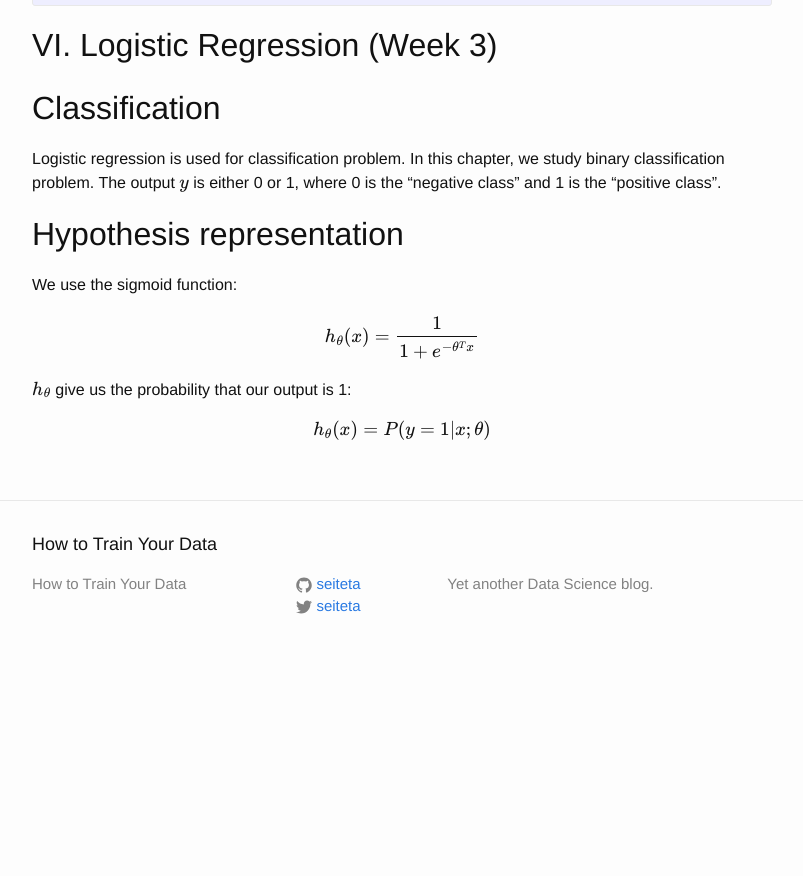
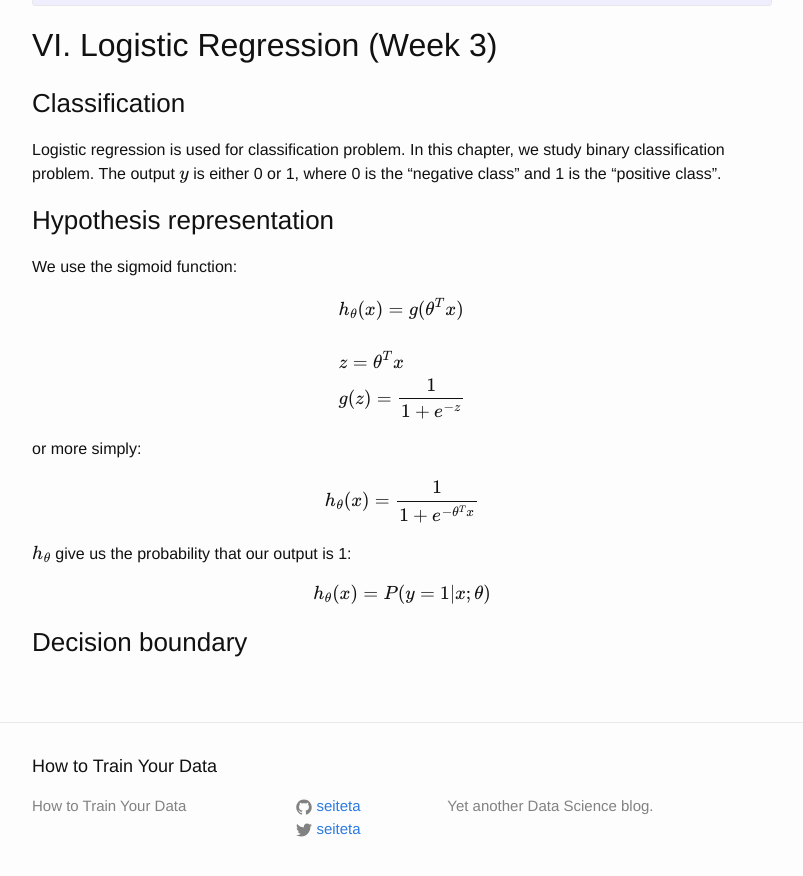
Before and after one commit to seiteta/seiteta.github.io_old, a Jekyll site: the page built from _posts/2014-12-04-machine-learning-notes.md, in a window 1280 px wide and 900 px high, scrolled down 4050 px. Shown: the top 876 px of the window, without its empty margins (238-1041 px from the left). Built offline with Jekyll 4.4.1, drawn with Linux system fonts in a browser that asks for light colours; formulas are drawn with MathJax 3; before the commit the page ends 4728 px from its top, so only the background shows below that.

Commit message:
Update 2014-12-04-machine-learning-notes.md

```diff
--- a/_posts/2014-12-04-machine-learning-notes.md
+++ b/_posts/2014-12-04-machine-learning-notes.md
@@ -140,16 +140,28 @@ prediction = theta' * x;
 
 ## VI. Logistic Regression (Week 3)
 
-## Classification
+### Classification
 
 Logistic regression is used for classification problem. In this chapter, we study binary classification problem. The output $$y$$ is either 0 or 1, where 0 is the "negative class" and 1 is the "positive class".
 
-##Hypothesis representation
+### Hypothesis representation
 
 We use the sigmoid function:
+
+$$
+\begin{align*}
+& h_\theta (x) =  g ( \theta^T x ) \newline \newline
+& z = \theta^T x \newline
+& g(z) = \dfrac{1}{1 + e^{-z}}
+\end{align*}
+$$
+
+or more simply:
 
 $$ h_\theta (x) = \dfrac{1}{1+e^{-\theta^T x}}$$
 
 $$h_\theta$$ give us the probability that our output is 1:
 
 $$h_\theta(x) = P(y=1 | x ; \theta)$$
+
+### Decision boundary
```
